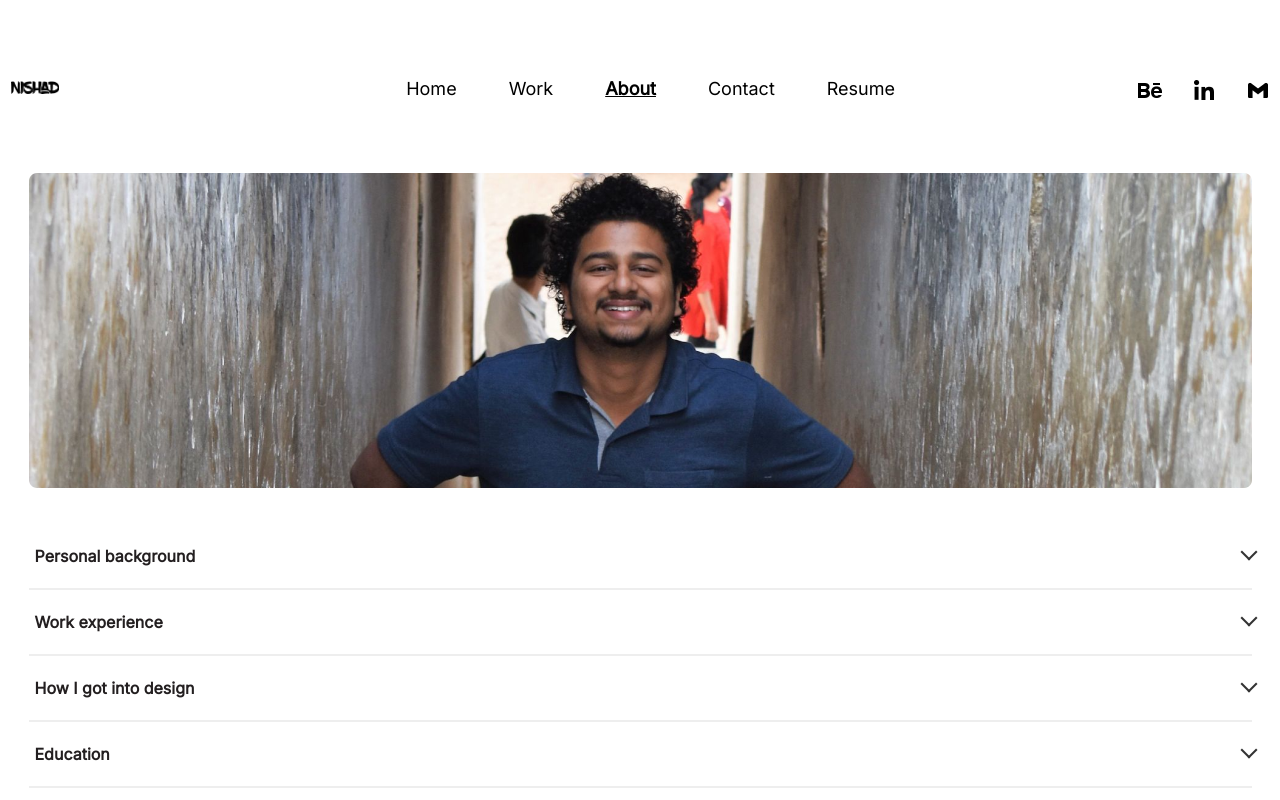
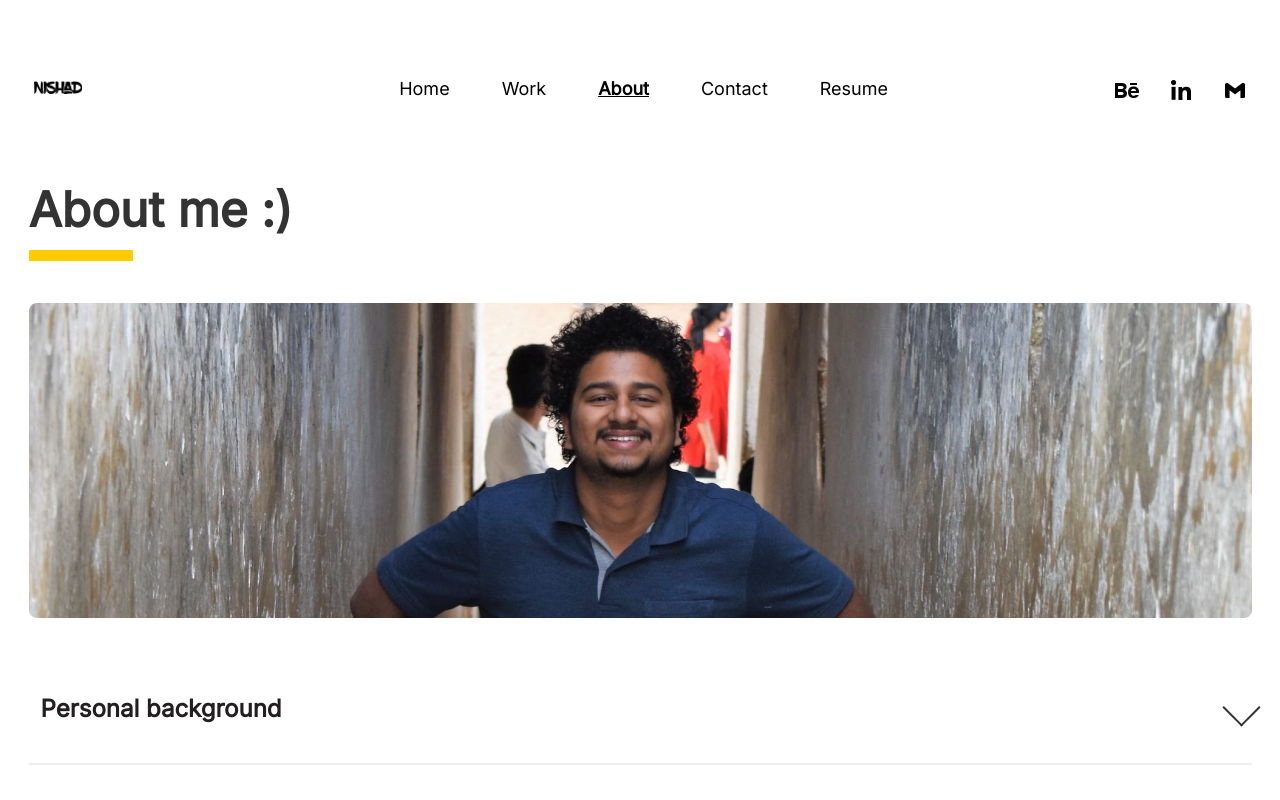
Before and after one commit to VinitaMathew/NishadPortfolio, a React (Create React App) app: page /#/about in a window 1280 px wide. Shown: the top 800 px of the page. Built offline with nearby package versions, Linux system fonts and the light colour scheme; a web font is replaced by a local one.

Commit message:
menu style changes

```diff
--- a/src/components/Routing/Menu/Menu.scss
+++ b/src/components/Routing/Menu/Menu.scss
@@ -1,7 +1,5 @@
 .menu-container-desktop,
 .menu-container-mobile {
-  display: flex;
-  max-width: 1260px;
   padding-top: 78px;
   text-align: right;
   z-index: 1000;
@@ -12,9 +10,15 @@
   background: white;
   left: 50%;
   transform: translateX(-50%);
+  .common-container{
+    display: flex;
+    max-width: 1260px;
+    margin: auto;
+  }
   .logo {
     width: 49px;
     height: auto;
+    margin-left: 23px;
   }
   .mobile-wrapper-menu {
     position: fixed;
@@ -41,7 +45,6 @@
       display: flex;
       gap: 52px;
       margin: unset;
-      padding-left: 70px;
       .nav-link {
         font-weight: 400;
         font-size: 18px;
@@ -60,6 +63,7 @@
     .external-links {
       display: flex;
       gap: 30px;
+      margin-right: 23px;
       .link-img {
         height: 24px;
         width: auto;
--- a/src/components/Routing/Menu/Menu.tsx
+++ b/src/components/Routing/Menu/Menu.tsx
@@ -41,6 +41,7 @@ export default function Menu(props: any) {
       className={isMobile ? "menu-container-mobile" : "menu-container-desktop"}
       style={{ boxShadow: isMenuOpen ? "0 6px 12px rgba(0,0,0,.2)" : "unset" }}
     >
+      <div className="common-container">
       <NavLink
         end
         to="/"
@@ -158,6 +159,7 @@ export default function Menu(props: any) {
           </div>
         </div>
       ) : null}
+      </div>
     </div>
   );
 }
--- a/src/components/aboutPage/AboutPage.scss
+++ b/src/components/aboutPage/AboutPage.scss
@@ -1,7 +1,7 @@
 .about-page {
   max-width: 1223px;
   margin: auto;
-  margin-top: 246px;
+  margin-top: 180px;
   margin-bottom: 112px;
   position: relative;
   padding: 0px 23px;
@@ -23,7 +23,6 @@
   .image {
     width: 100%;
     height: auto;
-    min-width: 1223px;
     margin: 32px 0px;
   }
   .accordion {
@@ -126,7 +125,7 @@
   }
 }
 
-@media only screen and (max-width: 1420px) {
+@media only screen and (max-width: 1024px) {
   .about-page {
     margin-top: 96px;
     .heading {
```
